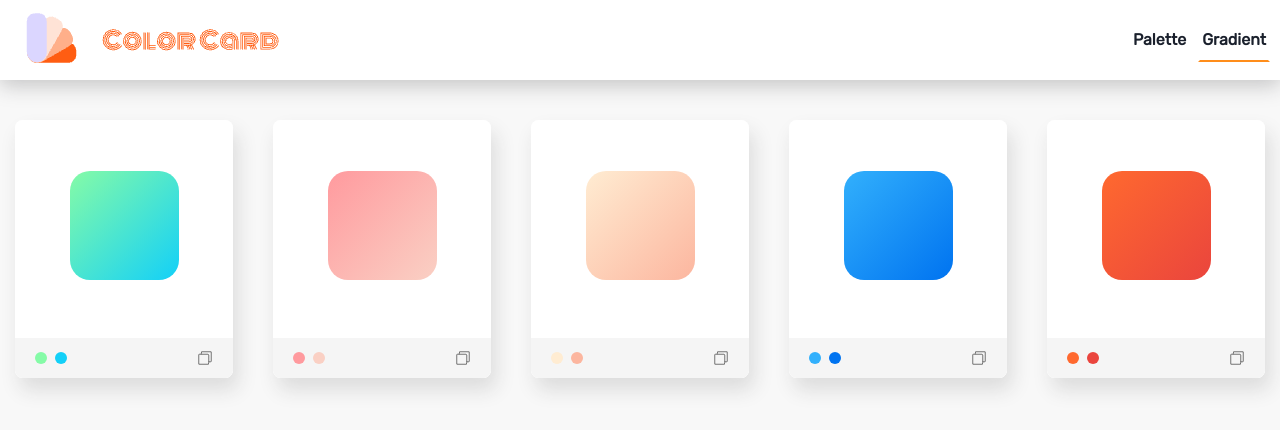
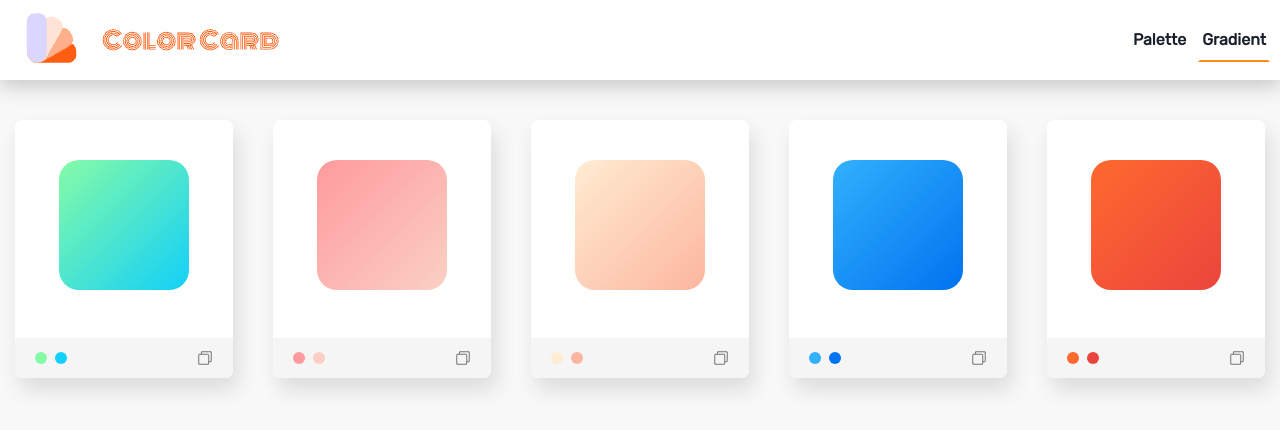
Before and after one commit to afterwork-design/color-card, a Next.js app: page /gradient in a window 1280 px wide. Shown: the top 430 px of the page. Built offline with nearby package versions, Linux system fonts and the light colour scheme.

Commit message:
添加拷贝 color item

```diff
--- a/src/components/gradient/card.tsx
+++ b/src/components/gradient/card.tsx
@@ -17,6 +17,17 @@ const Card: FC<Props & BoxProps> = ({gradientColor, ...props}) => {
             toast({
                 title: 'color copied!',
                 description: text,
+                status: 'success',
+                duration: 1000
+            });
+        });
+    };
+
+    const copyColorItem = (color: string) => {
+        navigator.clipboard.writeText(color).then(() => {
+            toast({
+                title: 'color copied!',
+                description: color,
                 status: 'success',
                 duration: 1000
             });
@@ -51,9 +62,9 @@ const Card: FC<Props & BoxProps> = ({gradientColor, ...props}) => {
                     <Box
                         className="grad"
                         bg={makeLinearGradient(gradientColor)}
-                        w="50%"
+                        w="60%"
                         h="0"
-                        pb="50%"
+                        pb="60%"
                         borderRadius="20px"
                     />
                 </Box>
@@ -73,6 +84,8 @@ const Card: FC<Props & BoxProps> = ({gradientColor, ...props}) => {
                                     bgColor={color.color}
                                     key={`${color.color} ${color.pos}`}
                                     borderRadius="6px"
+                                    cursor="pointer"
+                                    onClick={() => copyColorItem(color.color)}
                                 >
                                 </Box>
                             ))
```
